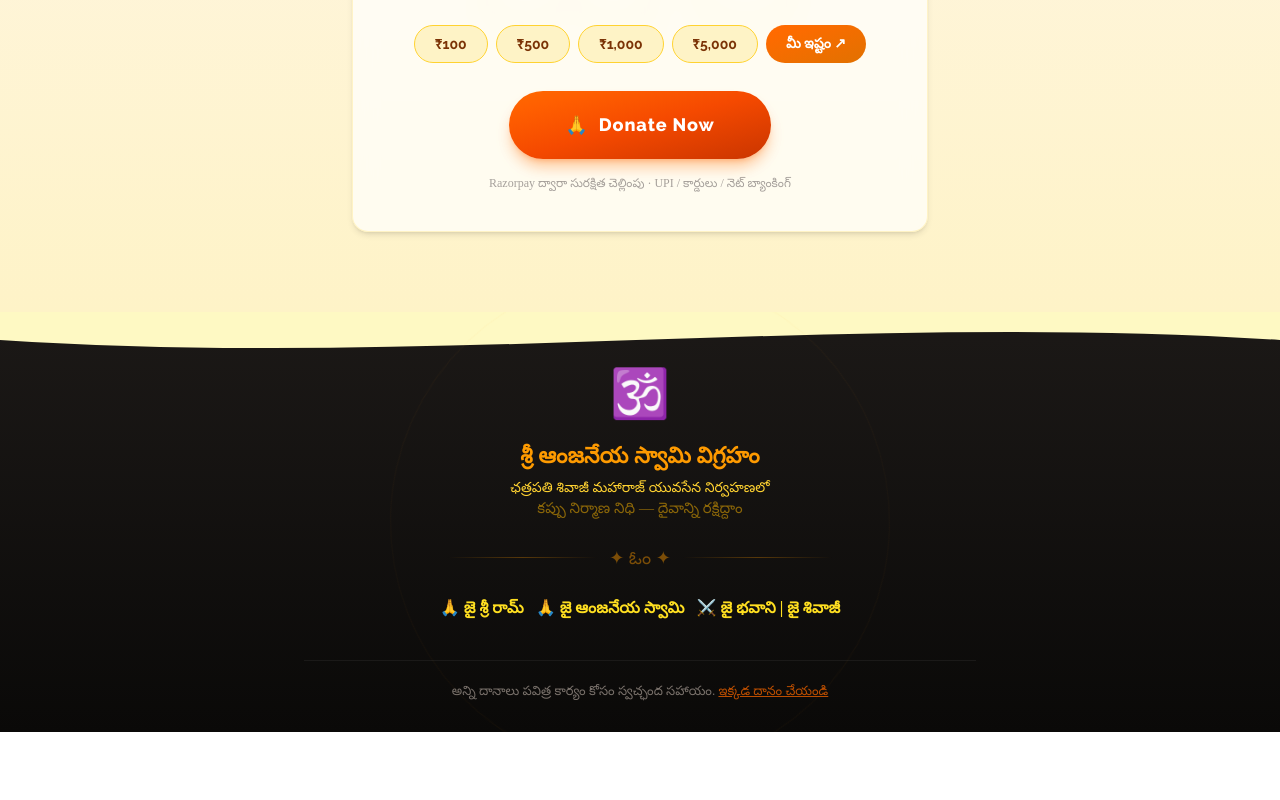
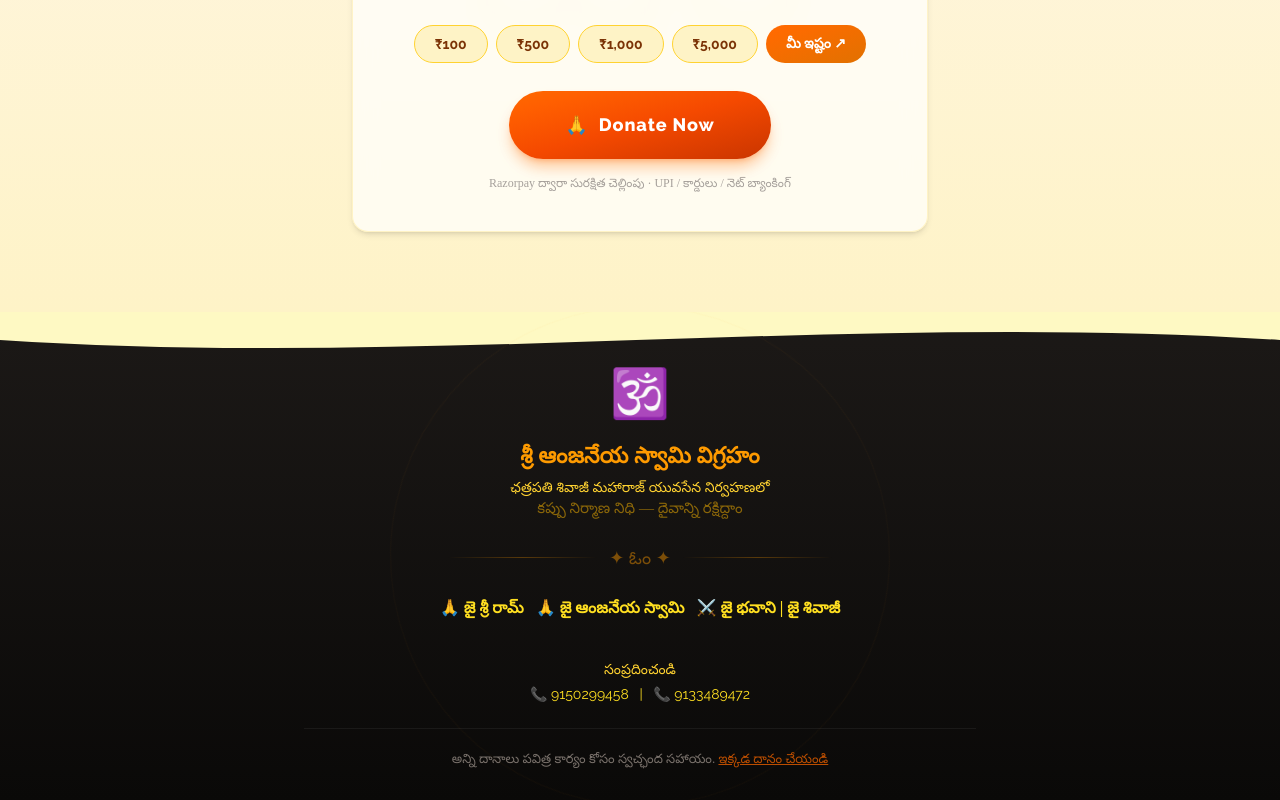
Before and after one commit to Nikhilvarma2000/anjaneya-roofing-fund, a React (Vite) app: page / in a window 1280 px wide. Shown: the part 5242-6042 px from the top of the page. Before the commit the page ends 5974 px from the top, so only its background shows below. Built offline with nearby package versions, Linux system fonts and the light colour scheme; a web font is replaced by a local one.

Commit message:
Initial commit - Anjaneya Swamy Roofing Fund Landing Page

```diff
--- a/src/App.jsx
+++ b/src/App.jsx
@@ -992,6 +992,15 @@ export default function AnjaneyyaRoofingFund() {
                 <span key={i} className="font-telugu text-yellow-300 font-bold text-base">{s}</span>
               ))}
             </div>
+            <div className="mb-6">
+           <p className="font-telugu text-amber-300 text-sm">
+            సంప్రదించండి
+             </p>
+
+           <p className="font-raleway text-yellow-300 text-sm mt-1">
+            📞 9150299458 &nbsp; | &nbsp; 📞 9133489472
+           </p>
+            </div>
 
             <div className="border-t border-white/6 pt-5">
               <p className="font-telugu text-stone-500 text-[13px]">
```
